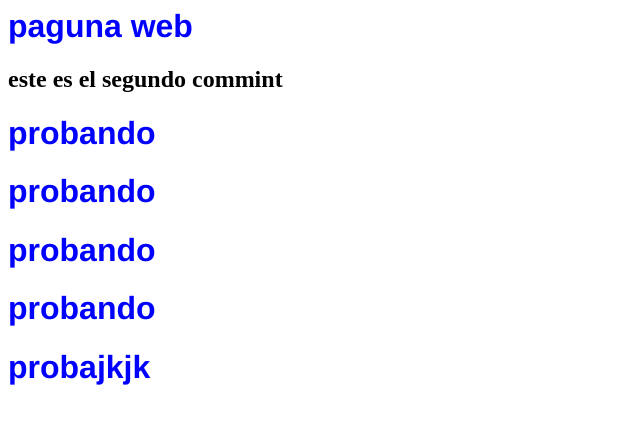
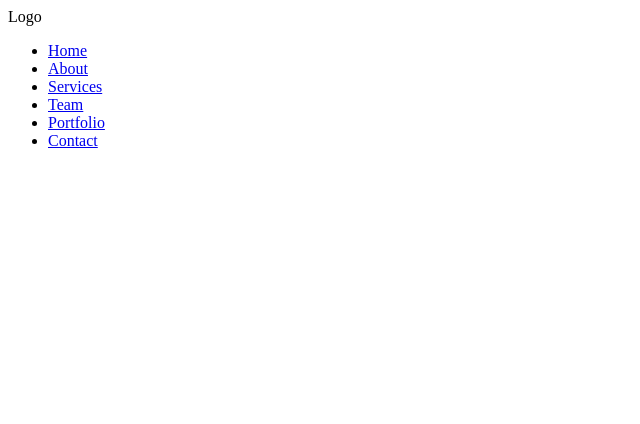
Before and after one commit to nestocabrera/webPage, a plain HTML site: page index.html in a window 1280 px wide. Shown: the whole page, without its empty margins (0-640 px from the left). Drawn offline with Linux system fonts and the light colour scheme.

Commit message:
navacion inicio

```diff
--- a/index.html
+++ b/index.html
@@ -8,13 +8,20 @@
     <link href="style/style.css"  rel="stylesheet" type="text/css"></link>
 </head>
 <body>
-    <h1>paguna web</h1>
-    <h2>este es el segundo commint</h2>
-    <h1>probando</h1>
-    <h1>probando</h1>
-     <h1>probando</h1>
-     <h1>probando</h1>
-     <h1>probajkjk</h1>
-
+       <header>
+           <div class="class logo">
+               Logo
+           </div>
+           <nav>
+               <ul>
+                   <li><a href="#">Home</a></li>
+                   <li><a href="#">About</a></li>
+                   <li><a href="#">Services</a></li>
+                   <li><a href="#">Team</a></li>
+                   <li><a href="#">Portfolio</a></li>
+                   <li><a href="#">Contact</a></li>
+               </ul>
+           </nav>
+       </header>
 </body>
 </html>
```
